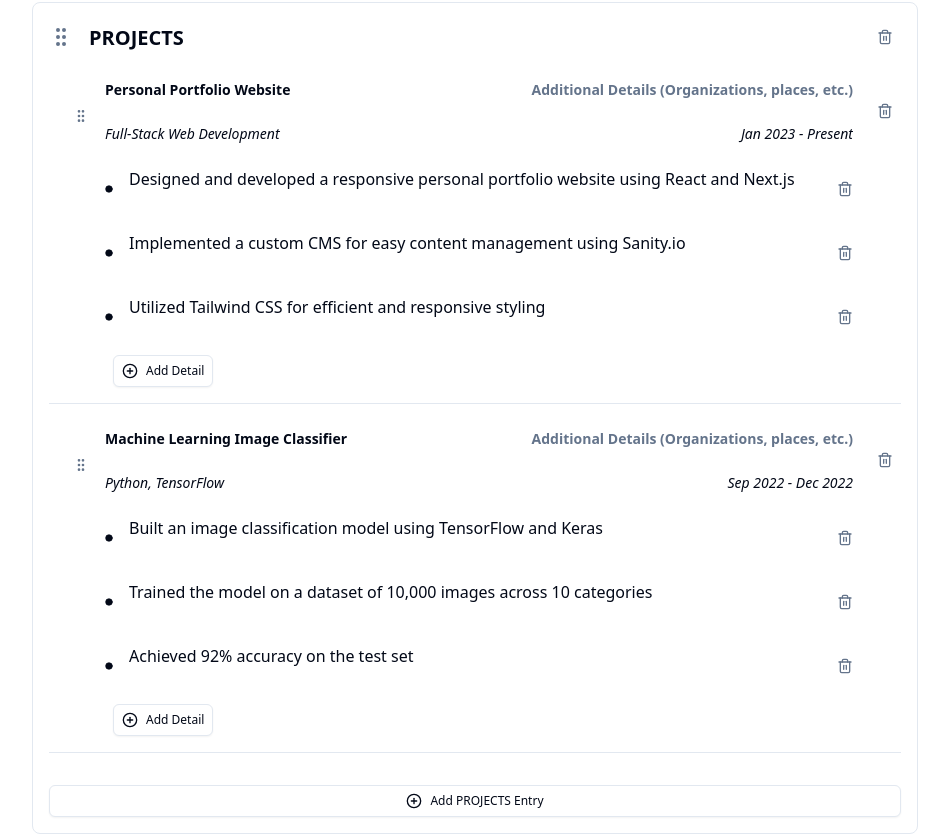
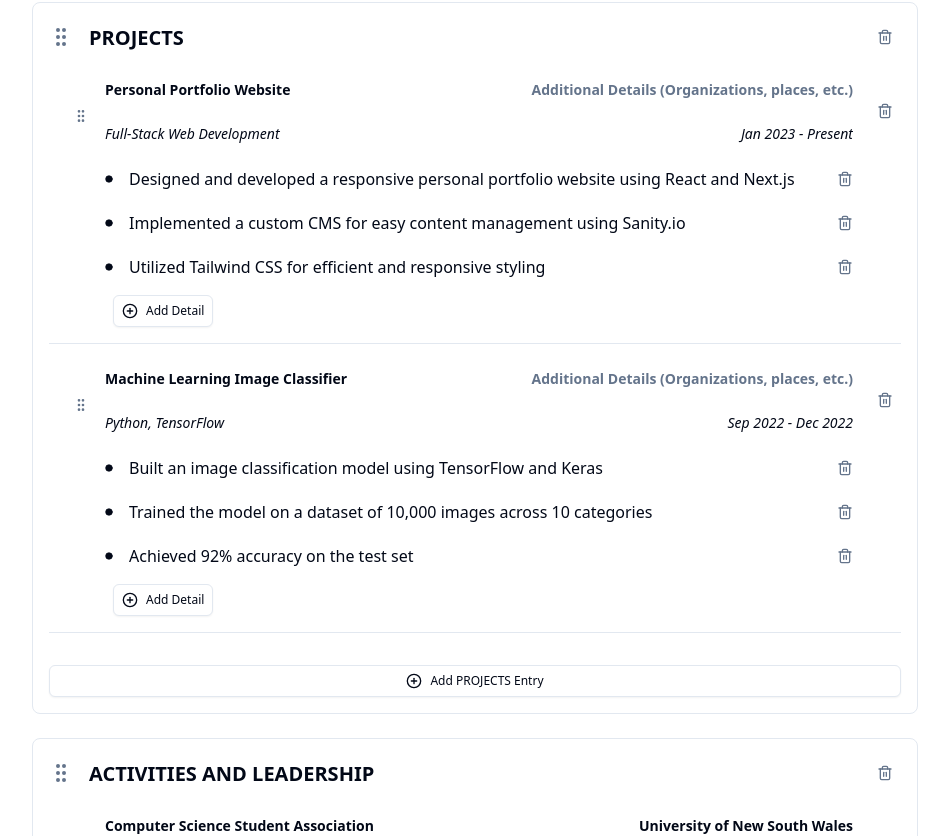
Before and after one commit to Alfie728/Career-Canvas, a Next.js app: page / in a window 1280 px wide. Shown: the part 1024-1860 px from the top of the page, without its empty margins (198-1147 px from the left). Built offline with nearby package versions, Linux system fonts and the light colour scheme; a web font is replaced by a local one.

Commit message:
text area style change

```diff
--- a/components/ui/RichTextArea.tsx
+++ b/components/ui/RichTextArea.tsx
@@ -120,7 +120,7 @@ export const RichTextArea = forwardRef<RichTextAreaRef, RichTextAreaProps>(
         onInput={handleInput}
         onFocus={handleFocus}
         onBlur={handleBlur}
-        className={`rich-text-area border rounded-md p-2 min-h-[60px] focus:outline-none focus:ring-2 focus:ring-blue-500 ${className} ${
+        className={`rich-text-area border rounded-md p-2 focus:outline-none focus:ring-2 focus:ring-blue-500 ${className} ${
           !isFocused && (!value || value === placeholder) ? 'text-gray-400' : ''
         }`}
       >
```
